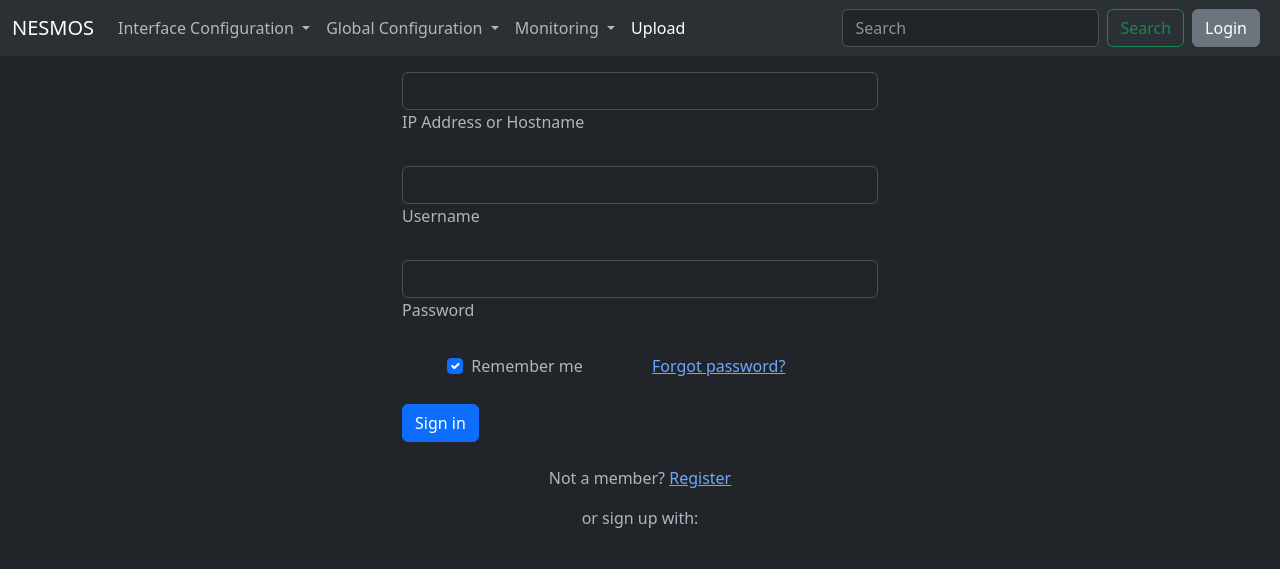
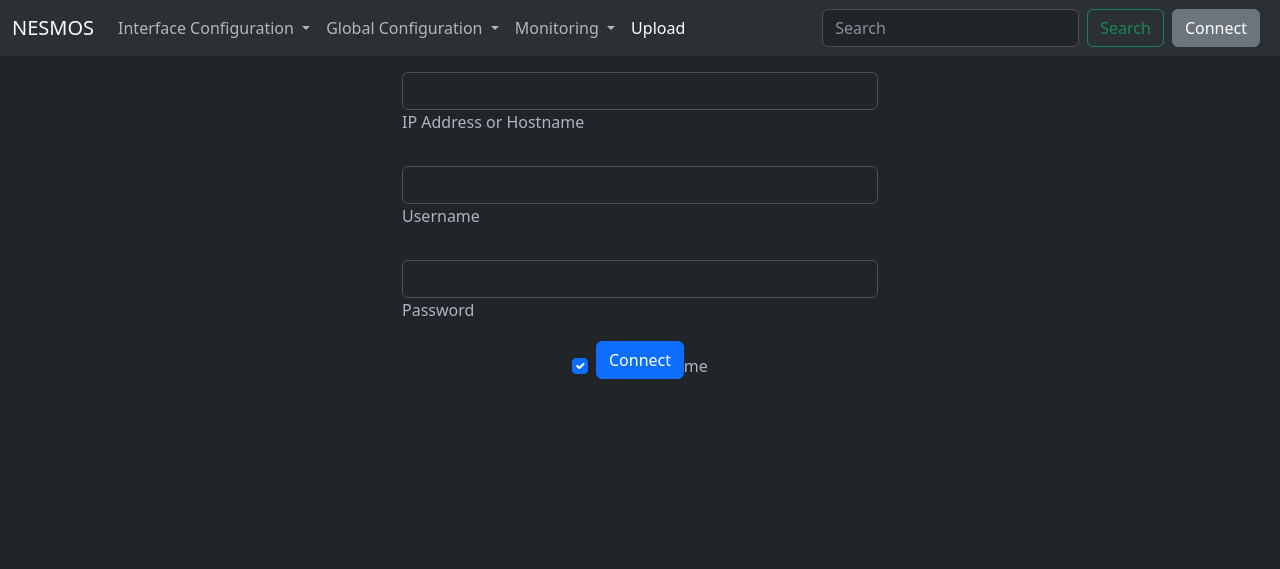
Before and after one commit to Nathan8044/PHASE_2, a Flask app: page /loginpage in a window 1280 px wide. Shown: the top 569 px of the page. Run offline with Flask 3, Linux system fonts and the light colour scheme; some libraries are stand-ins or nearby versions.

Commit message:
login page update

```diff
--- /dev/null
+++ b/static/styles/style.css
@@ -0,0 +1,23 @@
+.hidden {
+
+    display: none;
+
+}
+
+.new_input {
+
+    margin-top: 20px;
+    font-size: 17px;
+
+}
+
+#connect_button {
+
+    margin: 0;
+    position: absolute;
+    top: 45%;
+    left: 50%;
+    -ms-transform: translate(-50%, -50%);
+    transform: translate(-50%, -50%);
+
+}
--- a/templates/interface_changes.html
+++ b/templates/interface_changes.html
@@ -147,7 +147,7 @@
       <label for="option2">No</label>
     </div>
 
-    <!-- <div id="content1" class="hidden">Content for Option 1</div> -->
+
 
     <div id="content1" class="hidden">
       <div class="mb-3 container-sm">
@@ -169,7 +169,7 @@
       <label for="option2">No</label>
     </div>
 
-    <!-- <div id="content1" class="hidden">Content for Option 1</div> -->
+
 
     <div id="content_yes_ip" class="hidden">
       <div class="mb-3 container-sm">
--- a/templates/login.html
+++ b/templates/login.html
@@ -74,7 +74,7 @@
                 <button class="btn btn-outline-success" type="submit">Search</button>
               </form>
               <div class="d-flex px-2">
-                <a class="btn btn-secondary" href="{{ url_for('views.login')}}" role="button">Login</a>
+                <a class="btn btn-secondary" href="{{ url_for('views.login')}}" role="button">Connect</a>
               </div>
 
 
@@ -103,7 +103,7 @@
 
                 <!-- Password input -->
                 <div class="form-outline mb-4">
-                <input type="password" id="form2Example2" class="form-control" />
+                <input type="text" id="form2Example2" class="form-control" />
                 <label class="form-label" for="form2Example2">Username</label>
                 </div>
 
@@ -122,35 +122,14 @@
                     </div>
                 </div>
 
-                <div class="col">
-                    <!-- Simple link -->
-                    <a href="#!">Forgot password?</a>
-                </div>
+
                 </div>
 
                 <!-- Submit button -->
-                <button type="button" class="btn btn-primary btn-block mb-4">Sign in</button>
+                <button type="button" id="connect_button" class="btn btn-primary btn-block mb-4">Connect</button>
 
                 <!-- Register buttons -->
-                <div class="text-center">
-                <p>Not a member? <a href="#!">Register</a></p>
-                <p>or sign up with:</p>
-                <button type="button" class="btn btn-link btn-floating mx-1">
-                    <i class="fa-brands fa-facebook"></i>
-                </button>
 
-                <button type="button" class="btn btn-link btn-floating mx-1">
-                    <i class="fa-brands fa-google"></i>
-                </button>
-
-                <button type="button" class="btn btn-link btn-floating mx-1">
-                    <i class="fa-brands fa-apple"></i>
-                </button>
-
-                <button type="button" class="btn btn-link btn-floating mx-1">
-                    <i class="fa-brands fa-github"></i>
-                </button>
-                </div>
             </form>
         </div>
 
```
